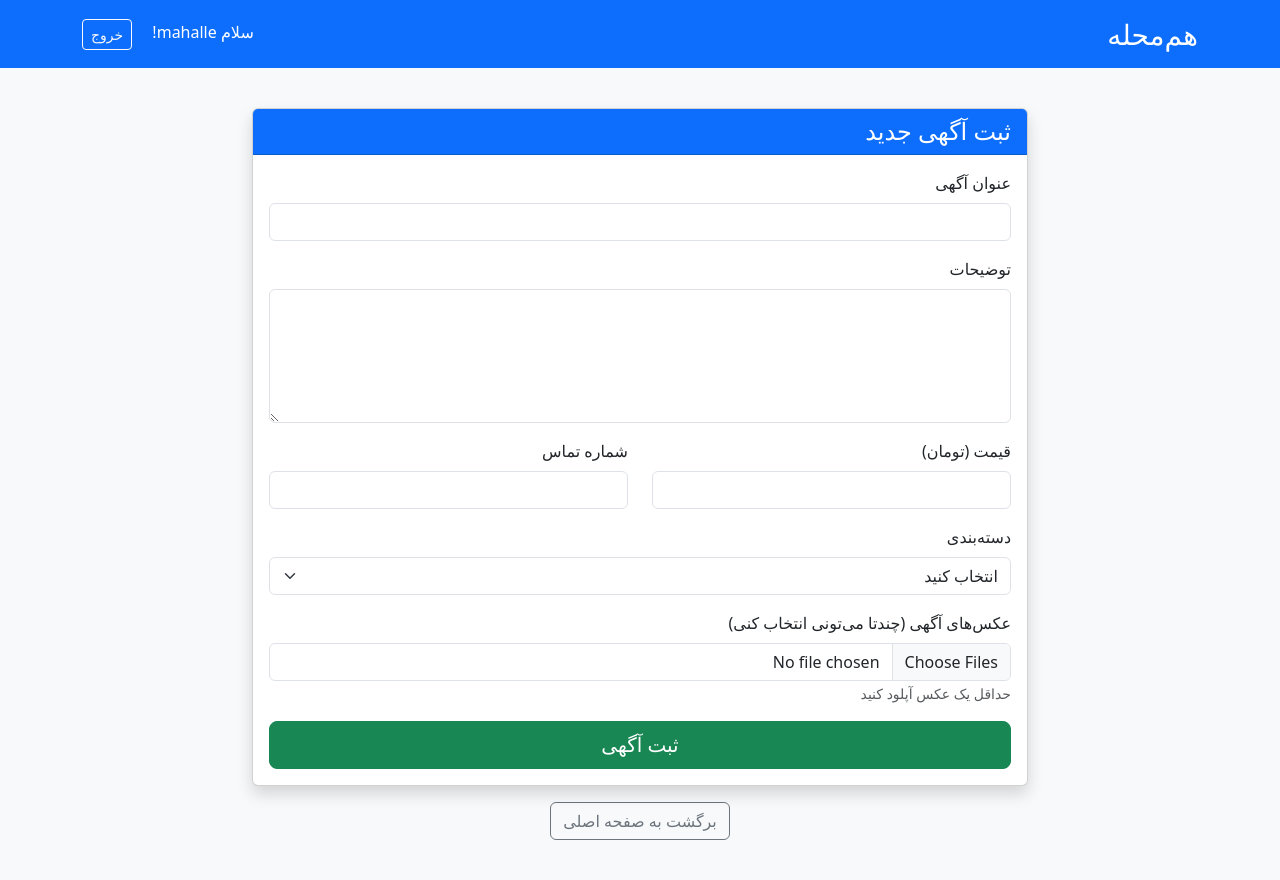
After one commit to maryam1374aghaei/Ham-Mahalle, a Django app: page /create/ in a window 1280 px wide. The commit adds this page. Run offline with Django 5.2, Linux system fonts and the light colour scheme; a user stored in the database is signed in; data comes from the database, SQL or seed files in the repository; both versions use the stored data as it was after the commit.

Commit message:
اضافه کردن فرم ثبت آگهی با لاگین اجباری و آپلود چند عکس

```diff
--- a/ads/urls.py
+++ b/ads/urls.py
@@ -5,4 +5,5 @@ app_name = "ads"
 
 urlpatterns = [
     path('', views.home, name="home"),
+    path('create/', views.create_ad, name='create_ad'),
 ]
--- a/ads/views.py
+++ b/ads/views.py
@@ -1,9 +1,45 @@
-from django.shortcuts import render
-from .models import Ad
+from django.shortcuts import render, redirect, get_object_or_404
+from django.contrib.auth.decorators import login_required
+from django.contrib import messages
+from .models import Ad, Category, AdImage
 
 def home(request):
-    ads = Ad.objects.all().order_by('-created_at')  # جدیدترین اول
+    ads = Ad.objects.all().order_by('-created_at')
     context = {
         'ads': ads,
     }
     return render(request, 'ads/home.html', context)
+
+@login_required
+def create_ad(request):
+    categories = Category.objects.all()
+
+    if request.method == 'POST':
+        title = request.POST['title']
+        description = request.POST['description']
+        price = request.POST['price']
+        phone = request.POST['phone']
+        category_id = request.POST['category']
+
+        # ساخت آگهی
+        ad = Ad.objects.create(
+            title=title,
+            description=description,
+            price=price,
+            phone=phone,
+            category=Category.objects.get(id=category_id),
+            user=request.user
+        )
+
+        # آپلود عکس‌ها (چندتا عکس)
+        images = request.FILES.getlist('images')
+        for image in images:
+            AdImage.objects.create(ad=ad, image=image)
+
+        messages.success(request, 'آگهی شما با موفقیت ثبت شد!')
+        return redirect('ads:home')
+
+    context = {
+        'categories': categories,
+    }
+    return render(request, 'ads/create_ad.html', context)
--- /dev/null
+++ b/templates/ads/create_ad.html
@@ -0,0 +1,87 @@
+<!DOCTYPE html>
+<html lang="fa" dir="rtl">
+<head>
+    <meta charset="UTF-8">
+    <meta name="viewport" content="width=device-width, initial-scale=1">
+    <title>ثبت آگهی جدید - هم‌محله</title>
+    <link href="https://cdn.jsdelivr.net/npm/bootstrap@5.3.3/dist/css/bootstrap.rtl.min.css" rel="stylesheet">
+    <style>
+        body { background-color: #f8f9fa; }
+        .form-container { max-width: 800px; margin: 40px auto; }
+    </style>
+</head>
+<body>
+    <nav class="navbar navbar-expand-lg navbar-dark bg-primary mb-4">
+        <div class="container">
+            <a class="navbar-brand fs-3" href="/">هم‌محله</a>
+            <div>
+                <span class="text-white me-3">سلام {{ user.username }}!</span>
+                <a href="/accounts/logout/" class="btn btn-outline-light btn-sm">خروج</a>
+            </div>
+        </div>
+    </nav>
+
+    <div class="container form-container">
+        <div class="card shadow">
+            <div class="card-header bg-primary text-white">
+                <h4 class="mb-0">ثبت آگهی جدید</h4>
+            </div>
+            <div class="card-body">
+                {% if messages %}
+                    {% for message in messages %}
+                        <div class="alert alert-success">{{ message }}</div>
+                    {% endfor %}
+                {% endif %}
+
+                <form method="post" enctype="multipart/form-data">
+                    {% csrf_token %}
+                    <div class="mb-3">
+                        <label class="form-label">عنوان آگهی</label>
+                        <input type="text" name="title" class="form-control" required>
+                    </div>
+
+                    <div class="mb-3">
+                        <label class="form-label">توضیحات</label>
+                        <textarea name="description" class="form-control" rows="5" required></textarea>
+                    </div>
+
+                    <div class="row">
+                        <div class="col-md-6 mb-3">
+                            <label class="form-label">قیمت (تومان)</label>
+                            <input type="number" name="price" class="form-control" required>
+                        </div>
+                        <div class="col-md-6 mb-3">
+                            <label class="form-label">شماره تماس</label>
+                            <input type="text" name="phone" class="form-control" required>
+                        </div>
+                    </div>
+
+                    <div class="mb-3">
+                        <label class="form-label">دسته‌بندی</label>
+                        <select name="category" class="form-select" required>
+                            <option value="">انتخاب کنید</option>
+                            {% for cat in categories %}
+                                <option value="{{ cat.id }}">{{ cat.name }}</option>
+                            {% endfor %}
+                        </select>
+                    </div>
+
+                    <div class="mb-3">
+                        <label class="form-label">عکس‌های آگهی (چندتا می‌تونی انتخاب کنی)</label>
+                        <input type="file" name="images" class="form-control" multiple accept="image/*" required>
+                        <small class="text-muted">حداقل یک عکس آپلود کنید</small>
+                    </div>
+
+                    <button type="submit" class="btn btn-success btn-lg w-100">ثبت آگهی</button>
+                </form>
+            </div>
+        </div>
+
+        <div class="text-center mt-3">
+            <a href="/" class="btn btn-outline-secondary">برگشت به صفحه اصلی</a>
+        </div>
+    </div>
+
+    <script src="https://cdn.jsdelivr.net/npm/bootstrap@5.3.3/dist/js/bootstrap.bundle.min.js"></script>
+</body>
+</html>
--- a/templates/ads/home.html
+++ b/templates/ads/home.html
@@ -15,11 +15,14 @@
 </head>
 <body>
     <nav class="navbar navbar-expand-lg navbar-dark bg-primary mb-4">
+
+
         <div class="container">
             <a class="navbar-brand fs-3" href="/"><h1>هم‌محله</h1></a>
             <div>
                 {% if user.is_authenticated %}
                     <span class="text-white me-3">سلام {{ user.username }}!</span>
+                    <a href="{% url 'ads:create_ad' %}" class="btn btn-success me-3">+ ثبت آگهی جدید</a>
                     <a href="/accounts/logout/" class="btn btn-outline-light btn-sm">خروج</a>
                 {% else %}
                     <a href="/accounts/login/" class="btn btn-outline-light btn-sm">ورود</a>
```
Also changed, not shown: db.sqlite3, media/ads/Qajar-Top-Buidings-Cover.jpg (added).
